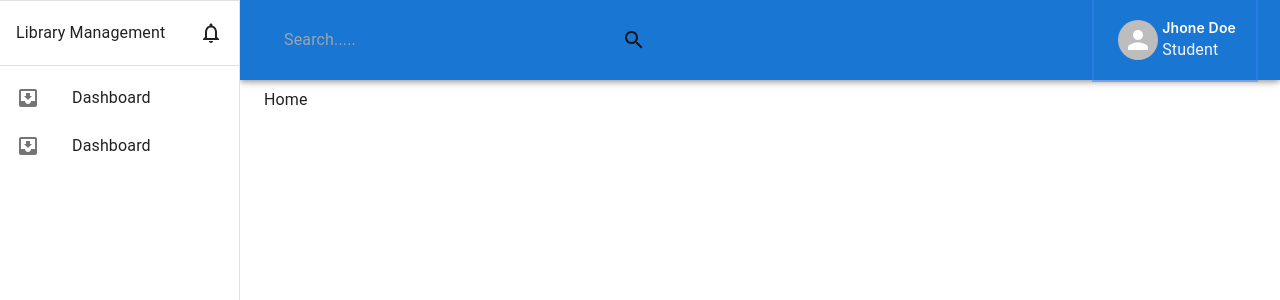
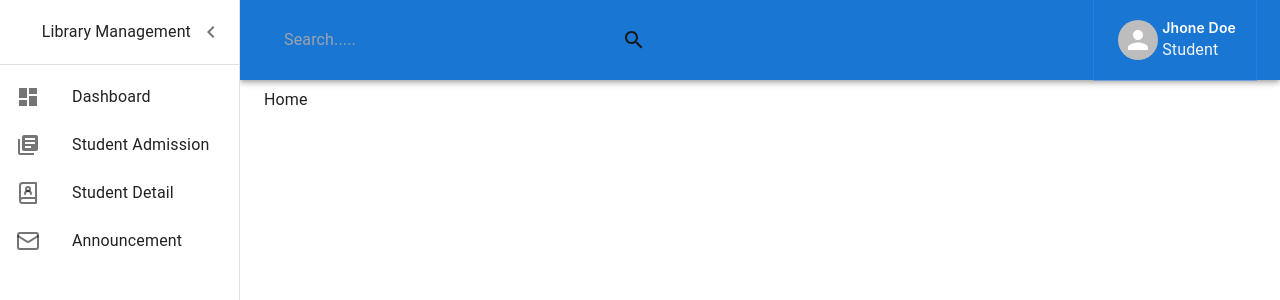
Before and after one commit to Tejasvibihari/Library-Student-Management, a React (Vite) app in the folder client/: page / in a window 1280 px wide. Shown: the top 300 px of the page. Built offline with nearby package versions, Linux system fonts and the light colour scheme.

Commit message:
Dashboard icon And menu updtate

```diff
--- a/client/src/components/Profile.jsx
+++ b/client/src/components/Profile.jsx
@@ -25,7 +25,7 @@ function Profile() {
         aria-controls="basic-menu"
         aria-haspopup="true"
         aria-expanded={open ? 'true' : undefined}
-        className="flex items-center justify-center  ring-2 px-2 py-4 focus:ring-opacity-40 "
+        className="flex items-center justify-center  ring-1  px-2 py-4 focus:ring-opacity-40 "
         onClick={handleClick }
       ><div className='flex items-center justify-center px-3'>
           <div className='p-1 rounded-full  '>
@@ -41,37 +41,32 @@ function Profile() {
          </div>
         </div>
       </button>
-         <Menu
-        id="basic-menu"
+        <Menu
+        id="profile-menu"
         anchorEl={anchorEl}
         open={open}
         onClose={handleClose}
         MenuListProps={{
-          'aria-labelledby': 'basic-button',
+          'aria-labelledby': 'profile-button',
+        }}
+        PaperProps={{
+          className: 'mt-2 rounded-lg shadow-lg border border-gray-200',
         }}
       >
- <div className='mx-2 px-2 '>
-    <MenuItem onClick={handleClose} className="hover:bg-gray-200 mx-2">
-
-          <span>  <PersonOutlineIcon className='w-4 h-4 mr-2' /></span>
-               <span className='text-center'>Profile</span>
-      </MenuItem>
-</div>
-        <Divider/>
-<MenuItem onClick={handleClose} className="hover:bg-gray-200">
-  <div className='flex items-center'>
-    <HelpOutlineIcon className='w-6 h-6 mr-2'/>
-    <span>Help</span>
-  </div>
+        <MenuItem onClick={handleClose} className="hover:bg-gray-100 px-4 py-2 flex items-center">
+          <PersonOutlineIcon className="w-6 h-6 mr-2 text-gray-700" />
+          <span className="text-gray-700">Profile</span>
         </MenuItem>
-        <Divider/>
-<MenuItem onClick={handleClose} className="hover:bg-gray-200">
-  <div className='flex items-center'>
-    <LogoutIcon className='w-6 h-6 mr-2'/>
-    <span>Logout</span>
-  </div>
+        <Divider />
+        <MenuItem onClick={handleClose} className="hover:bg-gray-100 px-4 py-2 flex items-center">
+          <HelpOutlineIcon className="w-6 h-6 mr-2 text-gray-700" />
+          <span className="text-gray-700">Help</span>
         </MenuItem>
-
+        <Divider />
+        <MenuItem onClick={handleClose} className="hover:bg-gray-100 px-4 py-2 flex items-center">
+          <LogoutIcon className="w-6 h-6 mr-2 text-gray-700" />
+          <span className="text-gray-700">Logout</span>
+        </MenuItem>
       </Menu>
      </div>
   );
--- a/client/src/components/Sidebar.jsx
+++ b/client/src/components/Sidebar.jsx
@@ -13,16 +13,15 @@ import ListItem from '@mui/material/ListItem';
 import ListItemButton from '@mui/material/ListItemButton';
 import ListItemIcon from '@mui/material/ListItemIcon';
 import ListItemText from '@mui/material/ListItemText';
-import InboxIcon from '@mui/icons-material/MoveToInbox';
-import MailIcon from '@mui/icons-material/Mail';
 import ChevronLeftIcon from '@mui/icons-material/ChevronLeft';
 import AppBar from '@mui/material/AppBar';
 import useMediaQuery from '@mui/material/useMediaQuery';
-import NotificationsNoneOutlinedIcon from '@mui/icons-material/NotificationsNoneOutlined';
+import { Mail, BookUser } from 'lucide-react';
 import Profile from './Profile';
 import SearchIcon from '@mui/icons-material/Search';
-
-
+import LibraryBooksIcon from '@mui/icons-material/LibraryBooks';
+import DashboardIcon from '@mui/icons-material/Dashboard';
+import { Link } from 'react-router-dom';
 
 const drawerWidth = 240;
 
@@ -48,7 +47,6 @@ export default function SideBar({ children }) {
   const isMobile = useMediaQuery(theme.breakpoints.down('md'));
   const [open, setOpen] = useState(!isMobile);
 
-
   const handleDrawerOpen = () => {
     setOpen(true);
   };
@@ -57,17 +55,17 @@ export default function SideBar({ children }) {
     setOpen(false);
   };
 
-
-
   useEffect(() => {
     setOpen(!isMobile);
   }, [isMobile]);
 
   return (
+    <>
     <Box sx={{ display: 'flex' }}>
       <CssBaseline />
       <AppBarContainer position="fixed" isMobile={isMobile} open={open}>
         <Toolbar>
+
           {isMobile && (
             <IconButton
               color="inherit"
@@ -80,11 +78,14 @@ export default function SideBar({ children }) {
             </IconButton>
           )}
           {/* Search input */}
-          <div className=' flex items-center rounded-xl p-2 focus-within:ring-2 focus-within:ring-blue-500'>
-            <input type="text" placeholder="Search....." className="px-3 py-1  text-neutral-900 border-none min-w-[350px] focus:outline-none  bg-transparent " />
-            <SearchIcon className='w-6 h-6 text-neutral-900' />
+          <div className="flex items-center rounded-xl p-2 focus-within:ring-2 focus-within:ring-blue-500">
+            <input
+              type="text"
+              placeholder="Search....."
+              className="px-3 py-1 text-neutral-900 border-none min-w-[350px] focus:outline-none bg-transparent"
+            />
+            <SearchIcon className="w-6 h-6 text-neutral-900" />
           </div>
-
           <Profile />
         </Toolbar>
       </AppBarContainer>
@@ -102,43 +103,60 @@ export default function SideBar({ children }) {
         open={open}
         onClose={handleDrawerClose}
       >
-        {isMobile && (
-          <DrawerHeader>
+
+          <DrawerHeader className='w-full px-2'>
+
+            <p> Library Management</p>
+
                <IconButton onClick={handleDrawerClose}>
-              {theme.direction === 'ltr' ? <ChevronLeftIcon /> : <ChevronLeftIcon />}
+              <ChevronLeftIcon />
             </IconButton>
             </DrawerHeader>
-        )}
-        <Divider />
-        {/* Header */}
-        <List>
-          {/* Library name and notification icon */}
-          <ListItem disablePadding>
-            <ListItemButton>
-              <ListItemText primary="Library Management" />
-              <NotificationsNoneOutlinedIcon />
-            </ListItemButton>
-          </ListItem>
-        </List>
             <Divider />
             <List>
+            <Link to="/">
              <ListItem disablePadding>
                 <ListItemButton>
                   <ListItemIcon>
-                <InboxIcon />
+                    <DashboardIcon />
                   </ListItemIcon>
                   <ListItemText primary="Dashboard" />
                 </ListItemButton>
               </ListItem>
+            </Link>
+            <Link to="/admission">
             <ListItem disablePadding>
                 <ListItemButton>
                   <ListItemIcon>
-                <InboxIcon />
+                    <LibraryBooksIcon />
                   </ListItemIcon>
-              <ListItemText primary="Dashboard" />
+                  <ListItemText primary="Student Admission" />
+                </ListItemButton>
+              </ListItem></Link>
+            <Link to="/student-detail">
+                <ListItem disablePadding>
+                <ListItemButton>
+                  <ListItemIcon>
+                    < BookUser />
+                  </ListItemIcon>
+                  <ListItemText primary="Student Detail" />
                 </ListItemButton>
               </ListItem>
+              </Link>
+            <Link to="/announcement">
+               <ListItem disablePadding>
+                <ListItemButton>
+                  <ListItemIcon>
+                    <Mail />
+                  </ListItemIcon>
+                  <ListItemText primary="Announcement" />
+                </ListItemButton>
+              </ListItem>
+            </Link>
+
             </List>
+
+
       </Drawer>
       <Box
         component="main"
@@ -150,12 +168,13 @@ export default function SideBar({ children }) {
             easing: theme.transitions.easing.sharp,
             duration: theme.transitions.duration.leavingScreen,
           }),
-          // marginLeft: isMobile ? 0 : `${open ? drawerWidth : 0}px`,
+
         }}
       >
         <DrawerHeader />
         <Typography paragraph>{children}</Typography>
       </Box>
       </Box>
+      </>
   );
 }
```
Lines whose indentation alone changed are shown as unchanged.
